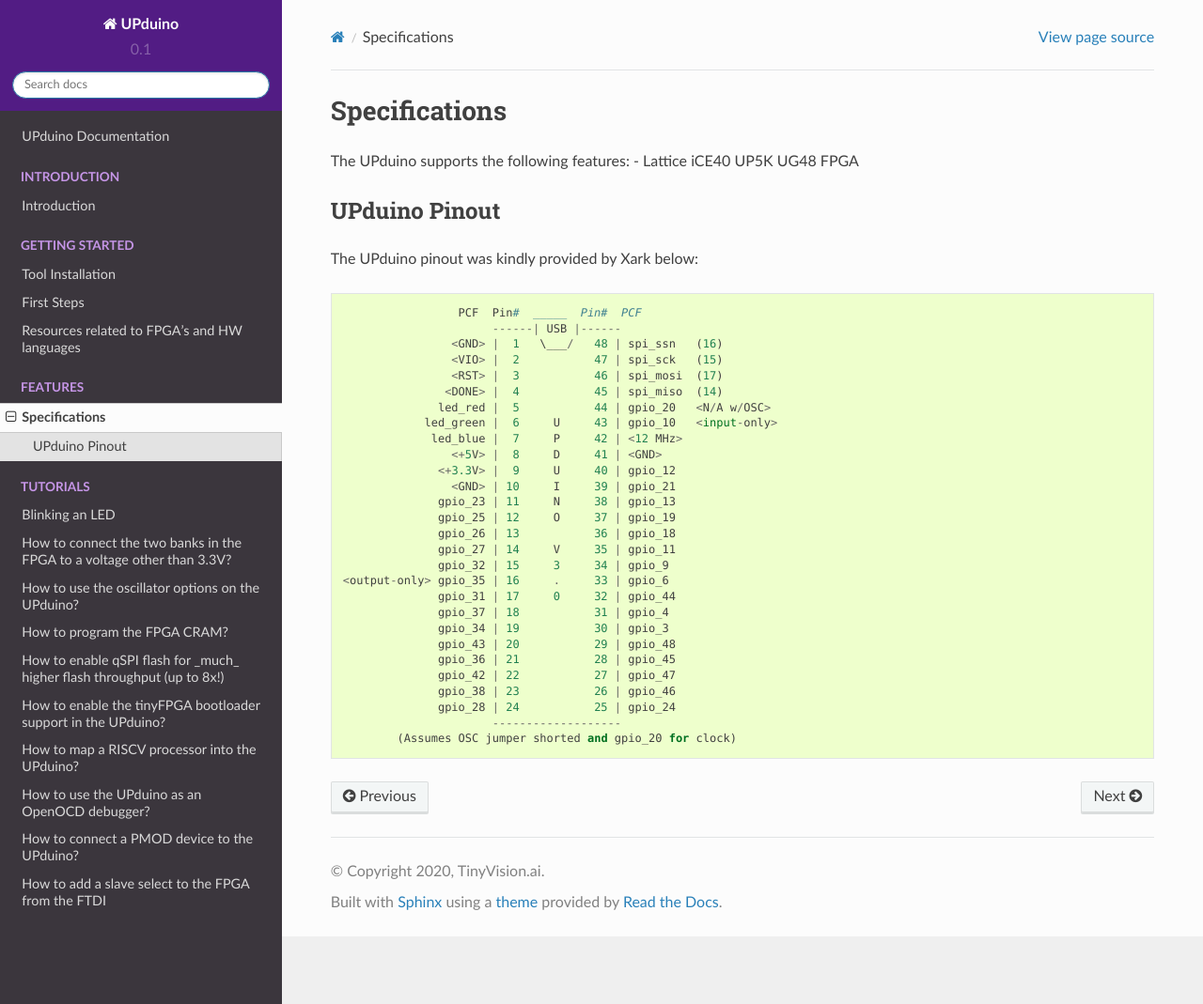
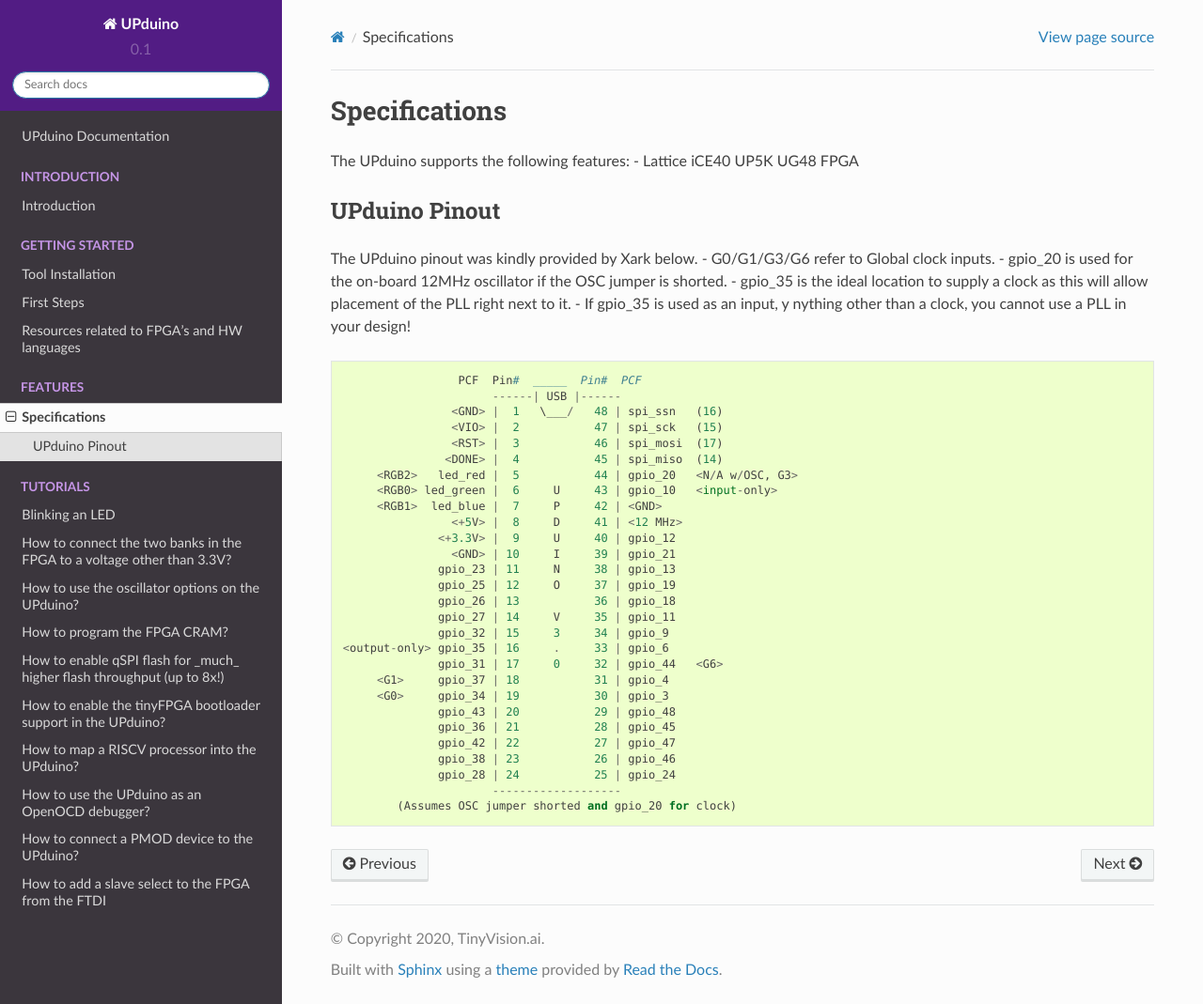
Before and after one commit to tinyvision-ai-inc/UPduino-v3.0, a Sphinx documentation site: the page built from docs/source/features/specs.rst, in a window 1280 px wide and 1069 px high. Shown: the whole window at 94% size. Built offline with Sphinx 7.4.7 and the Read the Docs theme 2.0.0, drawn with Linux system fonts in a browser that asks for light colours; pages that are not in the unit, such as notebooks, are missing from menus; some of the changed lines change nothing that is shown.

Commit message:
Added Global clock notes

```diff
--- a/docs/source/features/specs.rst
+++ b/docs/source/features/specs.rst
@@ -6,7 +6,12 @@
 
 UPduino Pinout
 --------------
-The UPduino pinout was kindly provided by Xark below::
+The UPduino pinout was kindly provided by Xark below.
+- G0/G1/G3/G6 refer to Global clock inputs.
+- gpio_20 is used for the on-board 12MHz oscillator if the OSC jumper is shorted.
+- gpio_35 is the ideal location to supply a clock as this will allow placement of the PLL right next to it.
+- If gpio_35 is used as an input, y nything other than a clock, you cannot use a PLL in your design!
+::
 
                   PCF  Pin#  _____  Pin#  PCF
                        ------| USB |------
@@ -14,10 +19,10 @@
                  <VIO> |  2           47 | spi_sck   (15)
                  <RST> |  3           46 | spi_mosi  (17)
                 <DONE> |  4           45 | spi_miso  (14)
-               led_red |  5           44 | gpio_20   <N/A w/OSC>
-             led_green |  6     U     43 | gpio_10   <input-only>
-              led_blue |  7     P     42 | <12 MHz>
-                 <+5V> |  8     D     41 | <GND>
+      <RGB2>   led_red |  5           44 | gpio_20   <N/A w/OSC, G3>
+      <RGB0> led_green |  6     U     43 | gpio_10   <input-only>
+      <RGB1>  led_blue |  7     P     42 | <GND>
+                 <+5V> |  8     D     41 | <12 MHz>
                <+3.3V> |  9     U     40 | gpio_12
                  <GND> | 10     I     39 | gpio_21
                gpio_23 | 11     N     38 | gpio_13
@@ -26,9 +31,9 @@
                gpio_27 | 14     V     35 | gpio_11
                gpio_32 | 15     3     34 | gpio_9
  <output-only> gpio_35 | 16     .     33 | gpio_6
-               gpio_31 | 17     0     32 | gpio_44
-               gpio_37 | 18           31 | gpio_4
-               gpio_34 | 19           30 | gpio_3
+               gpio_31 | 17     0     32 | gpio_44   <G6>
+      <G1>     gpio_37 | 18           31 | gpio_4
+      <G0>     gpio_34 | 19           30 | gpio_3
                gpio_43 | 20           29 | gpio_48
                gpio_36 | 21           28 | gpio_45
                gpio_42 | 22           27 | gpio_47
```
